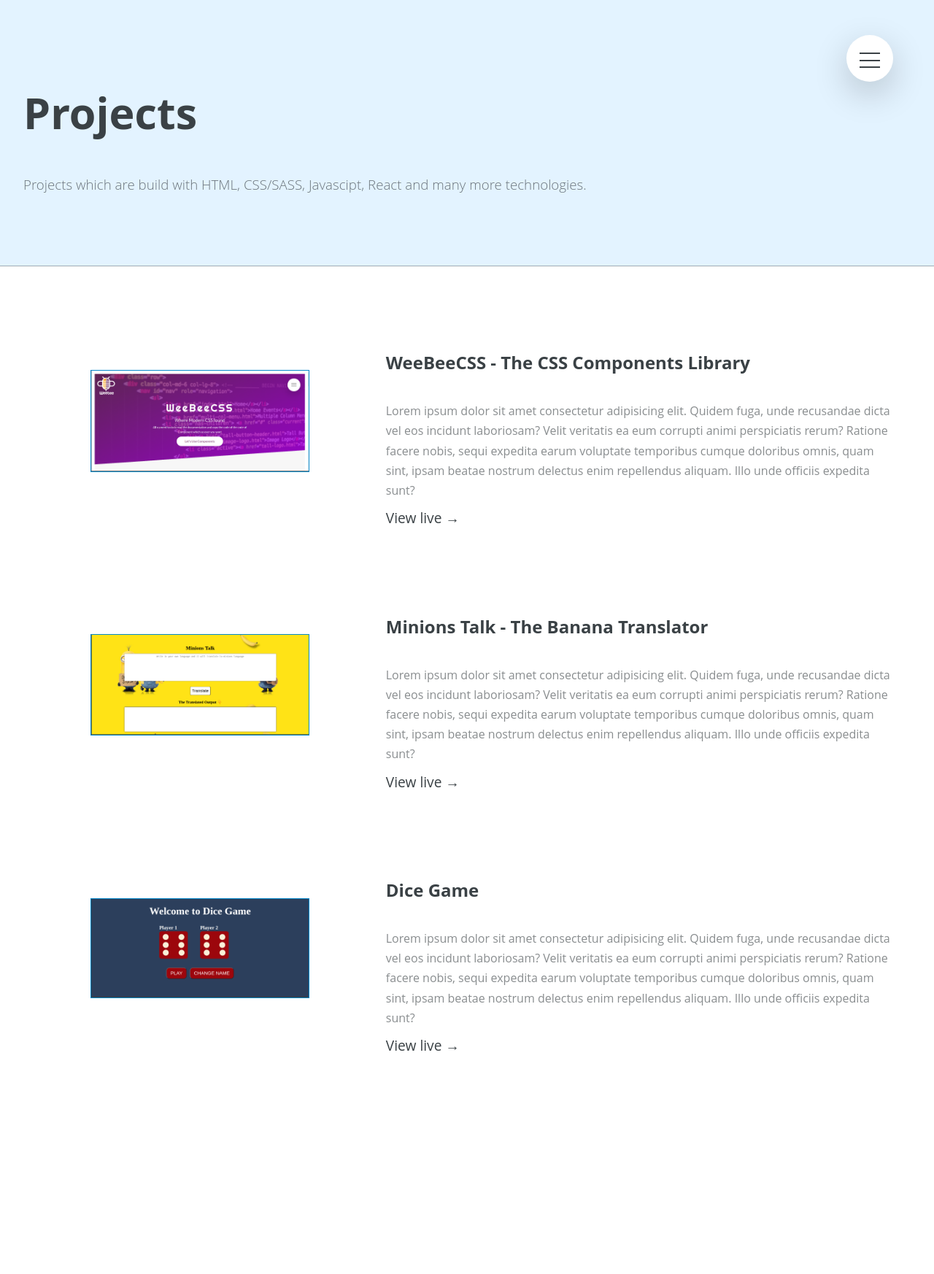
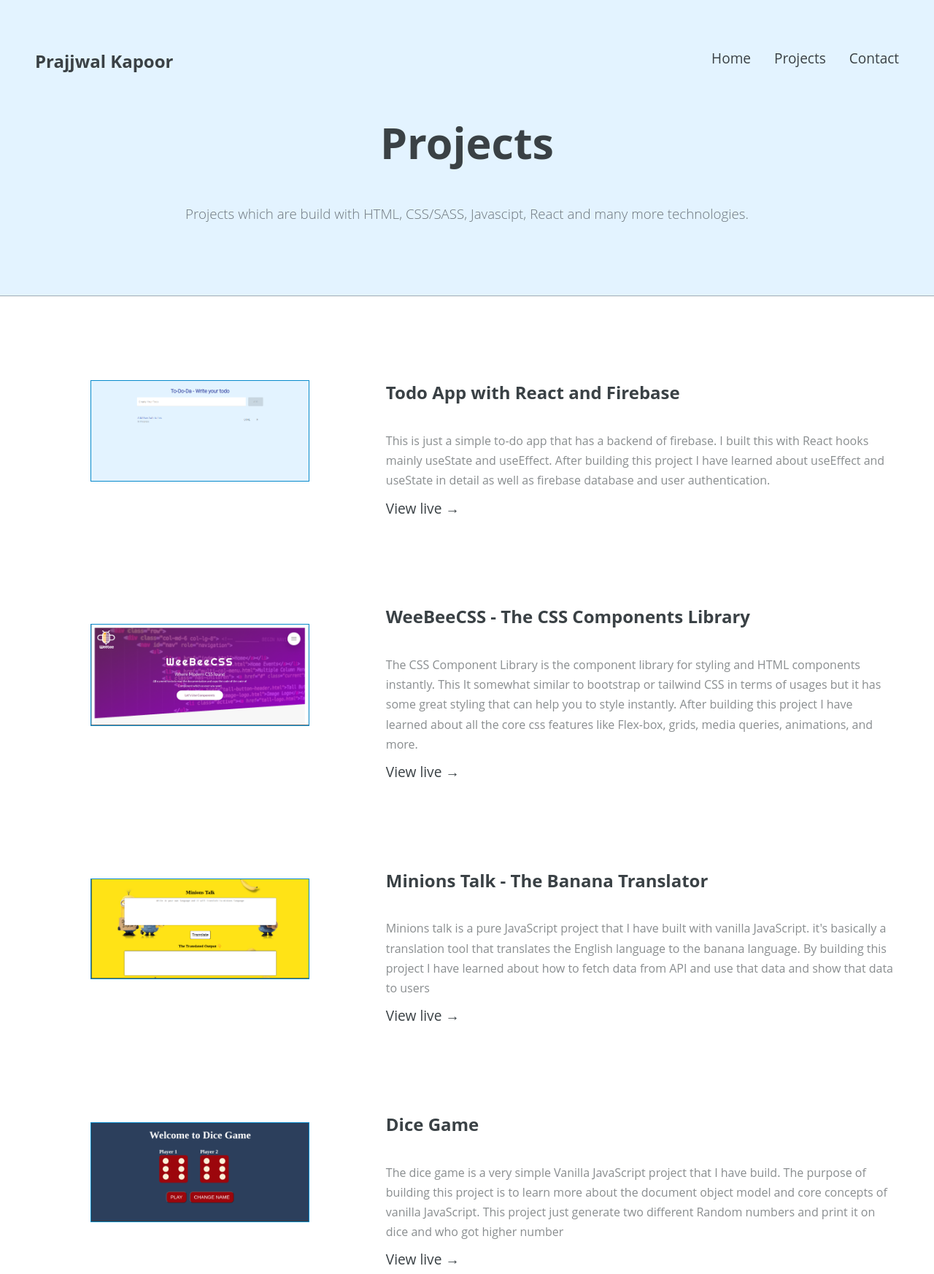
Before and after one commit to prajjwalkapoor/Personal-website, a website: page projects.html in a window 1280 px wide. Shown: the whole page at 73% size. Before the commit the page ends 1530 px from the top, so only its background shows below. Drawn offline with Linux system fonts and the light colour scheme.

Commit message:
content upload

```diff
--- a/projects.html
+++ b/projects.html
@@ -1,74 +1,90 @@
 <!DOCTYPE html>
 <html lang="en">
-
   <head>
-    <meta charset="UTF-8">
-    <meta http-equiv="X-UA-Compatible" content="IE=edge">
-    <link rel="stylesheet" href="css/style.css">
-    <meta name="viewport" content="width=device-width, initial-scale=1.0">
+    <meta charset="UTF-8" />
+    <meta http-equiv="X-UA-Compatible" content="IE=edge" />
+    <link rel="stylesheet" href="css/style.css" />
+    <meta name="viewport" content="width=device-width, initial-scale=1.0" />
     <title>Projects - Prajjwal Kapoor</title>
   </head>
 
   <body>
-    <div class="navigation">
-        <input type="checkbox" class="navigation-checkbox" id="navi-toggle">
-        <label for="navi-toggle" class="navigation-button">
-            <span class="navigation-icon">&nbsp;</span>
-        </label>
-        <div class="navigation-background">&nbsp;</div>
-        <nav class="nav">
-            <ul class="nav-list">
-                <li class="nav-items"><a href="index.html" class="nav-links">Home</a></li>
-                <li class="nav-items"><a href="projects.html" class="nav-links">Projects</a></li>
-                <li class="nav-items"><a href="#" class="nav-links">Contact Me</a></li>
-            </ul>
-        </nav>
+
     </div>
     <!-- <div class="img u-center-text">
         <img src="img/project.gif" alt="" style="width: 35%; height: 25%;">
     </div>
     <h1 class="h1-home u-center-text">COMING SOON</h1> -->
     <header class="header-projects header">
+        <div class="navigation">
+      <div class="logo"><h1 class="logo-text">Prajjwal Kapoor</h1></div>
+      <nav>
+        <a href="/index.html" class="nav-link">Home</a
+        ><a href="/projects.html" class="nav-link">Projects</a
+        ><a href="#" class="nav-link">Contact</a>
+      </nav>
+        </div>
       <div class="title-container">
         <h1 class="h1-home">Projects</h1>
-            <h3 class="h3-home">Projects which are build with HTML, CSS/SASS, Javascipt, React and many more
-                technologies.</h3>
+        <h3 class="h3-home">
+          Projects which are build with HTML, CSS/SASS, Javascipt, React and
+          many more technologies.
+        </h3>
       </div>
     </header>
     <main class="main-proj">
        <div class="sec-proj">
-            <div class="img-box"> <img src="img/weebeecss.png" alt=""></div>
+        <div class="img-box"><img src="img/to-do-da.png" alt="" /></div>
         <div class="text-box-proj">
-                <h2 class="h2-home">WeeBeeCSS - The CSS Components Library</h2>
-                <p class="para">Lorem ipsum dolor sit amet consectetur adipisicing elit. Quidem fuga, unde recusandae
-                    dicta vel eos incidunt laboriosam? Velit veritatis ea eum corrupti animi perspiciatis rerum? Ratione
-                    facere nobis, sequi expedita earum voluptate temporibus cumque doloribus omnis, quam sint, ipsam
-                    beatae nostrum delectus enim repellendus aliquam. Illo unde officiis expedita sunt?</p>
-                    <a href="https://weebeecss.netlify.app/" class="regular-btn">View live &#8594;</a>
+          <h2 class="h2-home">Todo App with React and Firebase</h2>
+          <p class="para">
+            This is just a simple to-do app that has a backend of firebase. I built this with  React hooks mainly  useState and useEffect.  After building this project I have learned about useEffect and useState in detail as well as firebase database and user authentication.
+          </p>
+          <a href="https://to-do-da.netlify.app/" class="regular-btn"
+            >View live &#8594;</a
+          >
         </div>
       </div>
       <div class="sec-proj">
-            <div class="img-box"> <img src="img/ninions.png" alt=""></div>
+        <div class="img-box"><img src="img/weebeecss.png" alt="" /></div>
+        <div class="text-box-proj">
+          <h2 class="h2-home">WeeBeeCSS - The CSS Components Library</h2>
+          <p class="para">
+           The CSS Component Library is the component library for styling and HTML components instantly.  This It somewhat similar to bootstrap or tailwind CSS in terms of usages but it has some great styling that can help you to style instantly.
+After building this project I have learned about all the core css features like Flex-box, grids, media queries, animations, and more.
+          </p>
+          <a href="https://weebeecss.netlify.app/" class="regular-btn"
+            >View live &#8594;</a
+          >
+        </div>
+      </div>
+      <div class="sec-proj">
+        <div class="img-box"><img src="img/ninions.png" alt="" /></div>
         <div class="text-box-proj">
           <h2 class="h2-home">Minions Talk - The Banana Translator</h2>
-                <p class="para">Lorem ipsum dolor sit amet consectetur adipisicing elit. Quidem fuga, unde recusandae
-                    dicta vel eos incidunt laboriosam? Velit veritatis ea eum corrupti animi perspiciatis rerum? Ratione
-                    facere nobis, sequi expedita earum voluptate temporibus cumque doloribus omnis, quam sint, ipsam
-                    beatae nostrum delectus enim repellendus aliquam. Illo unde officiis expedita sunt?</p>
-                    <a href="https://minion-translator-pk.netlify.app/" class="regular-btn">View live &#8594;</a>
+          <p class="para">
+          Minions talk is a pure JavaScript project that I have built with vanilla JavaScript.  it's basically a translation tool that translates the English language to the banana language.  By building this project I have learned about how to fetch data from API and use that data  and show that data to users
+
+          </p>
+          <a
+            href="https://minion-translator-pk.netlify.app/"
+            class="regular-btn"
+            >View live &#8594;</a
+          >
         </div>
-        </div> <div class="sec-proj">
-            <div class="img-box"> <img src="img/dice-game.png" alt=""></div>
+      </div>
+      <div class="sec-proj">
+        <div class="img-box"><img src="img/dice-game.png" alt="" /></div>
         <div class="text-box-proj">
           <h2 class="h2-home">Dice Game</h2>
-                <p class="para">Lorem ipsum dolor sit amet consectetur adipisicing elit. Quidem fuga, unde recusandae
-                    dicta vel eos incidunt laboriosam? Velit veritatis ea eum corrupti animi perspiciatis rerum? Ratione
-                    facere nobis, sequi expedita earum voluptate temporibus cumque doloribus omnis, quam sint, ipsam
-                    beatae nostrum delectus enim repellendus aliquam. Illo unde officiis expedita sunt?</p>
-                    <a href="https://simple-dice-game1.netlify.app/" class="regular-btn">View live &#8594;</a>
+          <p class="para">
+           The dice game is a very simple Vanilla JavaScript project that I have build. The purpose of building this project is to learn more about the document object model and core concepts of vanilla JavaScript. This project just generate two different Random numbers  and print it on dice and who got higher number
+          </p>
+          <a href="https://simple-dice-game1.netlify.app/" class="regular-btn"
+            >View live &#8594;</a
+          >
         </div>
       </div>
     </main>
   </body>
-
 </html>
--- a/scss/layouts/_navigation.scss
+++ /dev/null
@@ -1,126 +0,0 @@
-.navigation{
-
-    &-checkbox{
-        display: none;
-    }
-    &-button{
-        background-color: $white;
-        height: 4rem;
-        width: 4rem;
-        text-align: center;
-        border-radius: 50%;
-        position: fixed;
-        top: 3rem;
-        right: 3.5rem;
-        z-index: 2000;
-        box-shadow: 0 1rem 3rem rgba($black, 0.2);
-        cursor: pointer;
-    }
-    &-background{
-        height: 3rem;
-        width: 3rem;
-        border-radius: 50%;
-        position: fixed;
-        top: 3.5rem;
-        right: 4rem;
-        background-image: radial-gradient($lite-purple, $dark-purple);
-        z-index: 1000;
-        transition: all 0.4s;
-        }
-    .nav{
-        height: 100vh;
-        position: fixed;
-        top: 0;
-        right: 0;
-        z-index: 1500;
-        transition: all 0.4s;
-
-        opacity: 0;
-        width: 0;
-        &-list{
-            position: absolute;
-            top: 50%;
-            left: 50%;
-            transform: translate(-50% ,-50%);
-            list-style: none;
-
-            text-align: center;
-        }
-        &-items{
-            margin: 1rem;
-
-        }
-        &-links{
-            &:link,
-            &:visited{
-            font-size: 2rem;
-            font-weight: 300;
-            text-decoration: none;
-            padding: 1rem 2.5rem 1rem 2.5rem;
-            color: $dark-grey;
-            text-transform: uppercase;
-            transition: all 0.3s;
-
-
-            }
-            &:hover,
-            &:active{
-
-                color: $dark-purple;
-                background-color: $white;
-                border-radius: 5%;
-                transform: scale(15) ;
-            }
-        }
-    }
-    &-checkbox:checked ~ &-background{
-        transform: scale(80);
-    }
-    &-checkbox:checked ~ .nav{
-        opacity: 1;
-        width: 100%;
-    }
-    &-icon{
-        position: relative;
-        margin-top: 24px;
-
-        &,
-        &::before,
-        &::after{
-            width: 1.8rem;
-            height: 2px;
-            background-color: $dark-grey;
-            display: inline-block;
-            transition: all 0.1s;
-        }
-        &::before,
-        &::after{
-            content: "";
-        position: absolute;
-        left: 0;
-        }
-        &::before{top:.6rem}
-        &::after{top: 1.2rem;}
-    }
-    &-button:hover &-icon{
-        top: .3rem;
-    }
-    &-button:hover &-icon::before{
-        top: .4rem;
-    }
-    &-button:hover &-icon::after{
-        top: 0.8rem;
-    }
-    &-checkbox:checked + &-button &-icon{
-        margin-top: 2.1rem;
-        background-color: transparent;
-    }
-    &-checkbox:checked + &-button &-icon::before{
-        top: 0;
-        transform: rotate(45deg);
-    }
-    &-checkbox:checked + &-button &-icon::after{
-        top: 0;
-        transform: rotate(-45deg);
-    }
-    }
--- a/scss/main.scss
+++ b/scss/main.scss
@@ -8,8 +8,6 @@
 
 @import "pages/index";
 
+@import "layouts/header";
 
-@import "layouts/header";
-@import "layouts/navigation";
-
-@import "pages/projects"
+@import "pages/projects";
--- a/scss/pages/_index.scss
+++ b/scss/pages/_index.scss
@@ -3,7 +3,9 @@
   padding: 1rem 10% 1.5rem 10%;
   width: 100%;
 }
-
+.p {
+  padding: 0 8%;
+}
 //icon bar
 .icon-bar {
   display: inline-flex;
@@ -115,3 +117,32 @@
     }
   }
 }
+.navigation {
+  display: flex;
+  flex-wrap: wrap;
+  justify-content: space-between;
+  .logo {
+    width: 40%;
+    h1 {
+      color: $dark-grey;
+      margin-left: 1rem;
+      font-size: 1.5rem;
+      &:hover {
+        color: $dark-purple;
+      }
+    }
+  }
+  nav {
+    // width: 70%;
+    display: flex;
+    .nav-link {
+      text-decoration: none;
+      color: $dark-grey;
+      margin: 0 1rem;
+      font-size: 1.19rem;
+      &:hover {
+        color: $dark-purple;
+      }
+    }
+  }
+}
--- a/scss/pages/_projects.scss
+++ b/scss/pages/_projects.scss
@@ -1,57 +1,56 @@
-.header-projects{
-    .title-container{
+.header-projects {
+  .title-container {
+    text-align: center;
     margin-top: 2.5rem;
-        h1{
+    h1 {
       font-size: 3.7rem;
       color: $dark-grey;
     }
-        h3{
+    h3 {
       font-weight: 300;
-            color: rgba($dark-grey, .7);
+      color: rgba($dark-grey, 0.7);
     }
   }
 }
-.main-proj{
+.main-proj {
   margin: 4%;
-    .sec-proj{
+  .sec-proj {
     display: flex;
     flex-wrap: wrap;
     margin: 5rem 0;
-    img{
+    img {
       width: 300px;
       border: 1px solid $dark-purple;
-        margin-right:2rem;
+      margin-right: 2rem;
       margin-bottom: 3%;
       transition: all 0.3s;
-
     }
-    img:hover{
+    img:hover {
       transform: scale(1.1);
     }
-    .img-box{
+    .img-box {
       margin: auto;
     }
-    h2{
+    h2 {
       color: $dark-grey;
     }
-    p{
-        color: rgba($dark-grey, .6);
-        margin-bottom: .5rem;
+    p {
+      color: rgba($dark-grey, 0.6);
+      margin-bottom: 0.5rem;
     }
-    .regular-btn{
+    .regular-btn {
       text-decoration: none;
       color: $dark-grey;
       font-size: 1.2rem;
       transition: all 0.3s;
       display: inline-block;
 
-        &:hover{
+      &:hover {
         color: $dark-purple;
         transform: scale(1.09);
       }
-
     }
-    .text-box-proj{
+    .text-box-proj {
       width: 700px;
     }
   }
```
Also changed, not shown: index.html (+19 -33 lines), css/style.css, img/react.svg (added), img/to-do-da.png (added), img/woocommerce.svg (deleted). Lines whose indentation alone changed are shown as unchanged.
